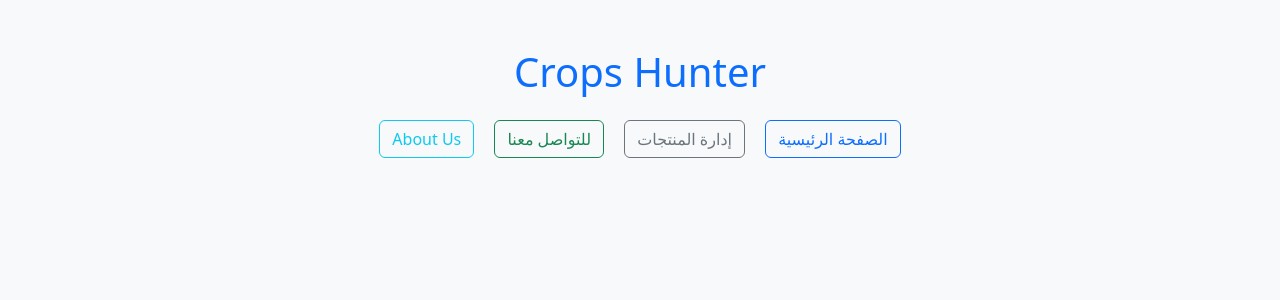
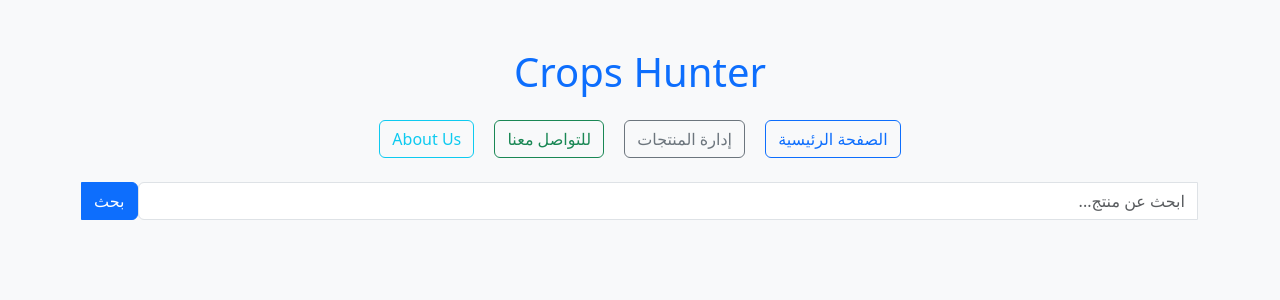
Before and after one commit to Aljaili-Elsmani/Crops-hunter, a Flask app: page / in a window 1280 px wide. Shown: the top 300 px of the page. Run offline with Flask 3, Linux system fonts and the light colour scheme.

Commit message:
Update index.html

```diff
--- a/templates/index.html
+++ b/templates/index.html
@@ -38,6 +38,14 @@
         <a href="/about" class="btn btn-outline-info mx-2">About Us</a>
     </div>
 
+    <!-- مربع البحث -->
+    <form method="GET" action="/" class="mb-4">
+        <div class="input-group">
+            <input type="text" name="search" class="form-control" placeholder="ابحث عن منتج..." value="{{ request.args.get('search', '') }}">
+            <button class="btn btn-primary" type="submit">بحث</button>
+        </div>
+    </form>
+
     {% for category, items in products_by_category.items() %}
     <h3 class="mt-4">{{ category }}</h3>
     <div class="row">
```
